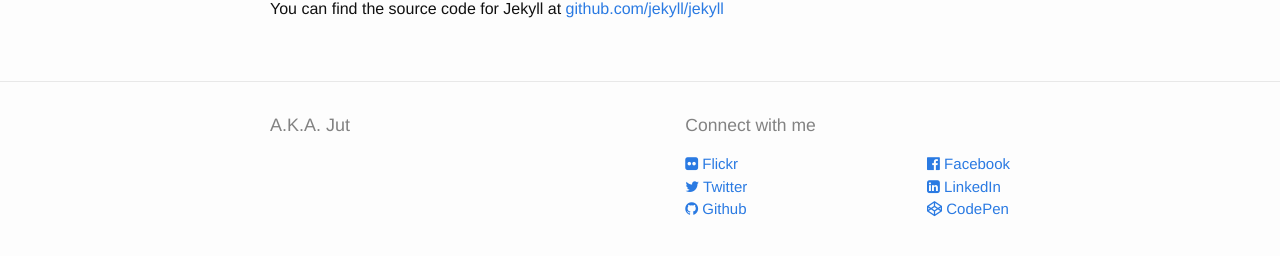
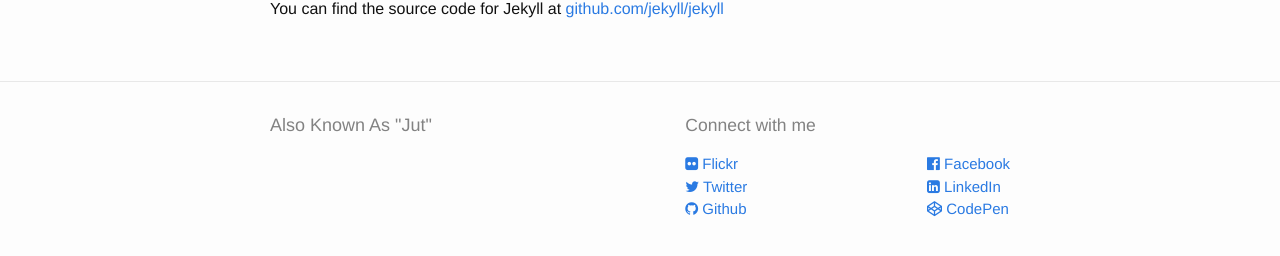
Before and after one commit to akajut/akajut.github.io, a Jekyll site: the page built from about.md, in a window 1280 px wide. Shown: the part 269-525 px from the top of the page. Built offline with Jekyll 4.4.1, drawn with Linux system fonts in a browser that asks for light colours; nearby versions of some CDN libraries.

Commit message:
Changed Site Title

```diff
--- a/_config.yml
+++ b/_config.yml
@@ -1,5 +1,5 @@
 # Site settings
-title: A.K.A. Jut
+title: Also Known As "Jut"
 email: your-email@domain.com
 description: > # this means to ignore newlines until "baseurl:"
   Write an awesome description for your new site here. You can edit this
```
